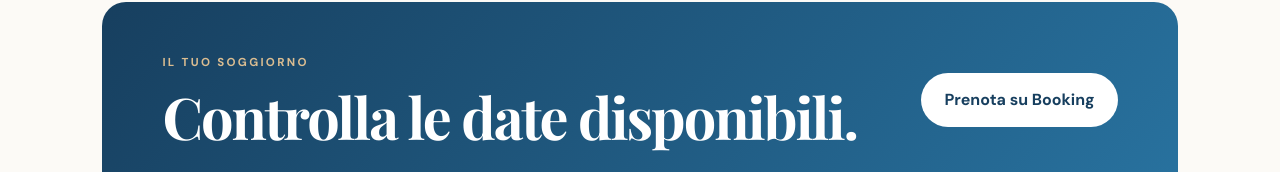
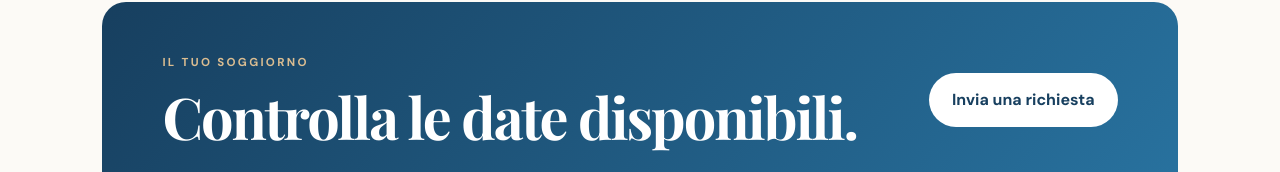
Before and after one commit to Devious810/Cuti-Home-Catania, a plain HTML site: page index.html in a window 1280 px wide. Shown: the part 7677-7849 px from the top of the page. Drawn offline with nearby package versions, Linux system fonts and the light colour scheme.

Commit message:
Update index.html
Aggiornato testo pulsante finale

```diff
--- a/index.html
+++ b/index.html
@@ -235,7 +235,7 @@
     <p class="eyebrow">Il tuo soggiorno</p>
     <h2>Controlla le date disponibili.</h2>
   </div>
-  <a class="button light" href="https://www.booking.com/hotel/it/cuti-home.it.html" target="_blank" rel="noopener">Prenota su Booking</a>
+  <a class="button light" href="https://www.booking.com/hotel/it/cuti-home.it.html" target="_blank" rel="noopener">Invia una richiesta</a>
 </section>
 </main>
 
```
